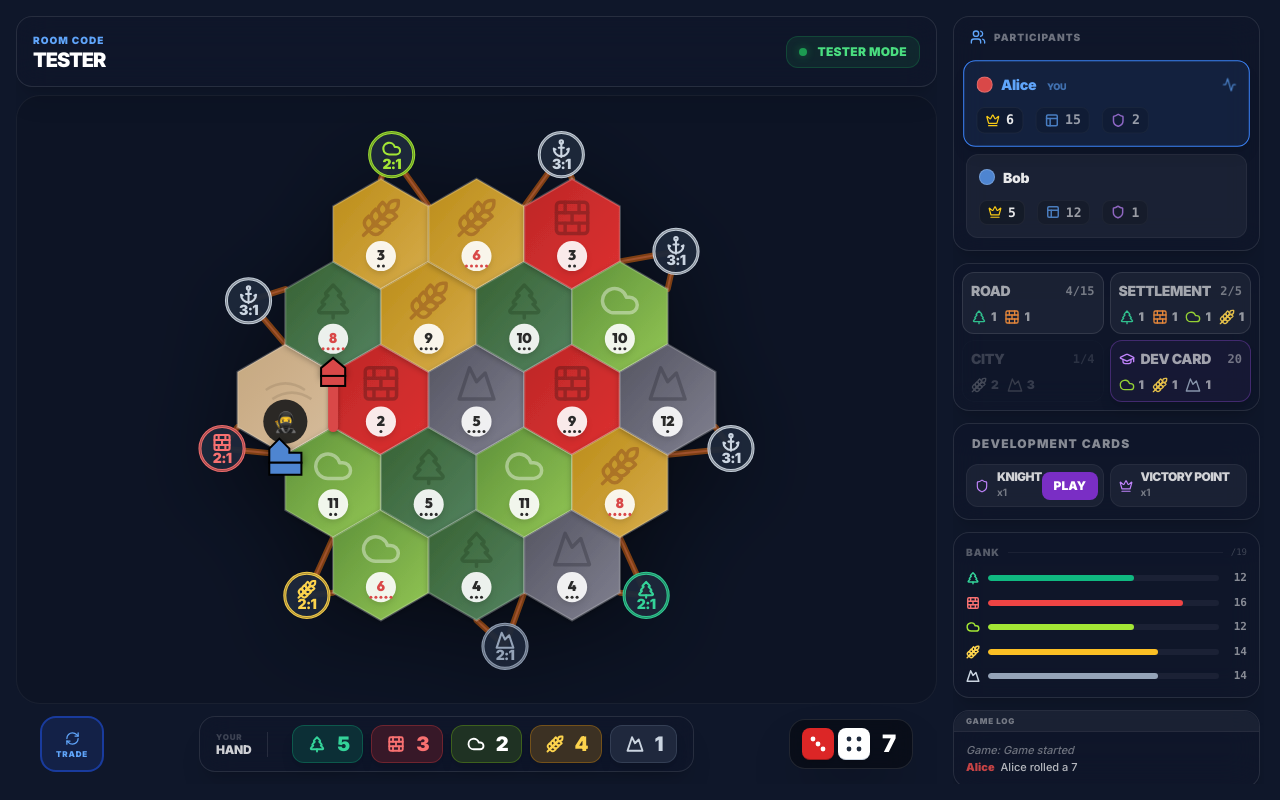
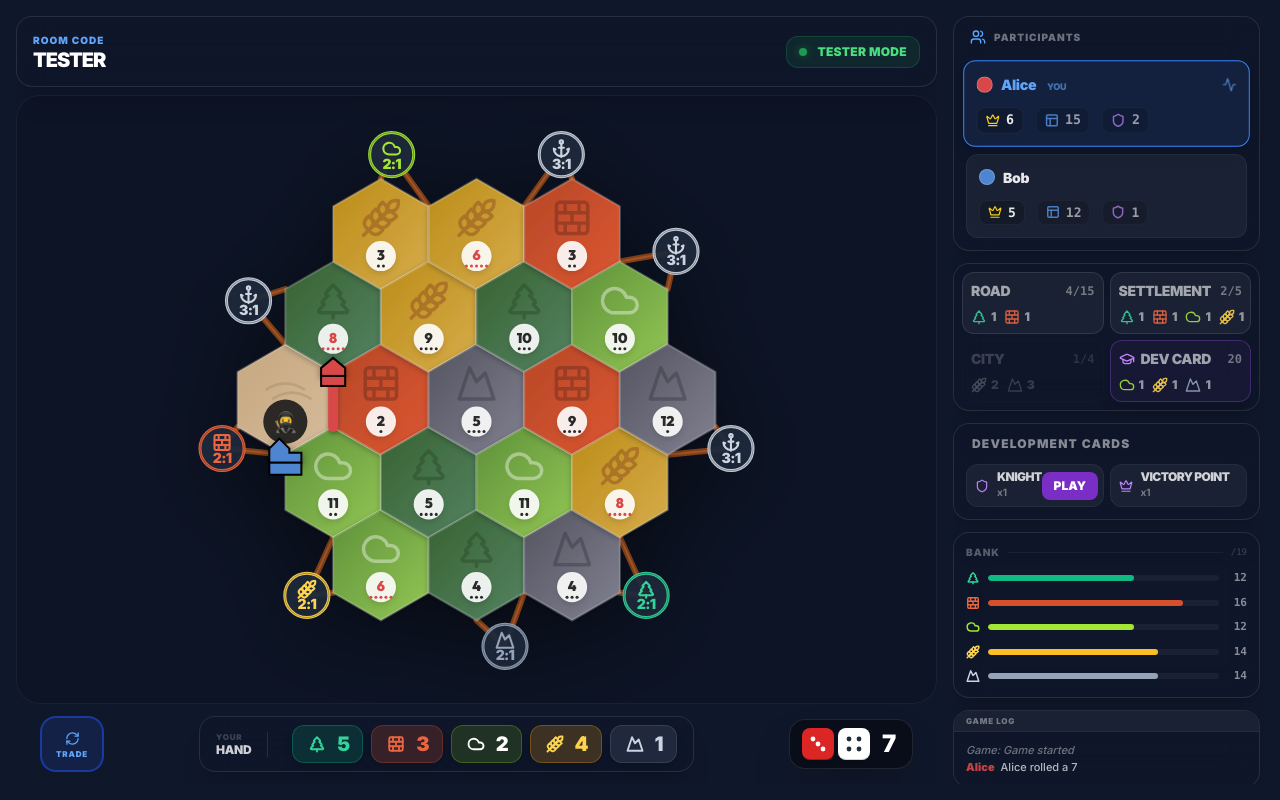
Before and after one commit to DillenLim/catan-clone, a Next.js app: page /test-ui in a window 1280 px wide. Built offline with nearby package versions, Linux system fonts and the light colour scheme.

Commit message:
UI: Refined brick resource color to custom rust/terra-cotta across all components

```diff
--- a/components/board/HexBoard.tsx
+++ b/components/board/HexBoard.tsx
@@ -59,7 +59,7 @@ export function HexBoard({ gameState, myPlayerId, onVertexClick, onEdgeClick, on
                         let Icon = Anchor;
                         let color = "#cbd5e1"; // slate-300
                         if (harborType === "wood") { Icon = TreePine; color = "#34d399"; } // emerald-400
-                        else if (harborType === "brick") { Icon = BrickWall; color = "#f87171"; } // red-400
+                        else if (harborType === "brick") { Icon = BrickWall; color = "#eb6640"; } // rust
                         else if (harborType === "wheat") { Icon = Wheat; color = "#fcd34d"; } // amber-300
                         else if (harborType === "ore") { Icon = Mountain; color = "#94a3b8"; } // slate-400
                         else if (harborType === "wool") { Icon = Cloud; color = "#a3e635"; } // lime-400
--- a/components/board/HexTile.tsx
+++ b/components/board/HexTile.tsx
@@ -48,10 +48,10 @@ const colors: Record<HexType, { from: string; to: string; icon: React.ReactNode
         )
     },
     hill: {
-        from: "#b91c1c", to: "#dc2626", // red-700 to red-600
+        from: "#b33d1c", to: "#d94e27", // rust
         icon: (
             <g transform="translate(-16, -16)" opacity="0.4">
-                <BrickWall size={32} color="#450a0a" strokeWidth={2} />
+                <BrickWall size={32} color="#541b0b" strokeWidth={2} />
             </g>
         )
     },
--- a/components/game/BankDisplay.tsx
+++ b/components/game/BankDisplay.tsx
@@ -11,7 +11,7 @@ const resourceOrder: (keyof ResourceBundle)[] = ["wood", "brick", "wool", "wheat
 
 const RESOURCE_META: Record<string, { icon: React.ReactNode; bar: string; text: string }> = {
     wood: { icon: <TreePine size={14} strokeWidth={2.5} />, bar: "bg-emerald-500", text: "text-emerald-400" },
-    brick: { icon: <BrickWall size={14} strokeWidth={2.5} />, bar: "bg-red-500", text: "text-red-400" },
+    brick: { icon: <BrickWall size={14} strokeWidth={2.5} />, bar: "bg-[#d6512b]", text: "text-[#eb6640]" },
     wool: { icon: <Cloud size={14} strokeWidth={2.5} />, bar: "bg-lime-400", text: "text-lime-400" },
     wheat: { icon: <Wheat size={14} strokeWidth={2.5} />, bar: "bg-amber-400", text: "text-amber-300" },
     ore: { icon: <Mountain size={14} strokeWidth={2.5} />, bar: "bg-slate-400", text: "text-slate-300" },
--- a/components/game/BuildMenu.tsx
+++ b/components/game/BuildMenu.tsx
@@ -13,7 +13,7 @@ interface Props {
 
 const ICON_MAP = {
     wood: <TreePine size={16} className="text-emerald-400" />,
-    brick: <BrickWall size={16} className="text-orange-400" />,
+    brick: <BrickWall size={16} className="text-[#eb6640]" />,
     wool: <Cloud size={16} className="text-lime-400" />,
     wheat: <Wheat size={16} className="text-amber-300" />,
     ore: <Mountain size={16} className="text-slate-400" />
--- a/components/game/ResourceHand.tsx
+++ b/components/game/ResourceHand.tsx
@@ -9,7 +9,7 @@ interface Props {
 
 export const RESOURCE_COLORS = {
     wood: "bg-emerald-600/20 text-emerald-400 border-emerald-500/30",
-    brick: "bg-red-600/20 text-red-400 border-red-500/30",
+    brick: "bg-[#d6512b]/20 text-[#eb6640] border-[#d6512b]/30",
     wool: "bg-lime-600/20 text-white border-lime-500/30",
     wheat: "bg-amber-500/20 text-amber-300 border-amber-500/30",
     ore: "bg-slate-500/20 text-slate-300 border-slate-500/30"
--- a/components/game/TradePanel.tsx
+++ b/components/game/TradePanel.tsx
@@ -14,7 +14,7 @@ const RESOURCES: ResourceType[] = ["wood", "brick", "wool", "wheat", "ore"];
 
 const ICON_MAP: Record<ResourceType, React.ReactNode> = {
     wood: <TreePine size={18} className="text-emerald-400" />,
-    brick: <BrickWall size={18} className="text-orange-400" />,
+    brick: <BrickWall size={18} className="text-[#eb6640]" />,
     wool: <Cloud size={18} className="text-lime-400" />,
     wheat: <Wheat size={18} className="text-amber-300" />,
     ore: <Mountain size={18} className="text-slate-400" />,
@@ -22,7 +22,7 @@ const ICON_MAP: Record<ResourceType, React.ReactNode> = {
 
 const ICON_MAP_SM: Record<ResourceType, React.ReactNode> = {
     wood: <TreePine size={13} className="text-emerald-400" />,
-    brick: <BrickWall size={13} className="text-orange-400" />,
+    brick: <BrickWall size={13} className="text-[#eb6640]" />,
     wool: <Cloud size={13} className="text-lime-400" />,
     wheat: <Wheat size={13} className="text-amber-300" />,
     ore: <Mountain size={13} className="text-slate-400" />,
--- a/components/ui/DevCardModal.tsx
+++ b/components/ui/DevCardModal.tsx
@@ -17,7 +17,7 @@ interface Props {
 const RESOURCES: ResourceType[] = ["wood", "brick", "wool", "wheat", "ore"];
 const RES_COLORS: Record<string, string> = {
     wood: "bg-emerald-700 text-white",
-    brick: "bg-orange-700 text-white",
+    brick: "bg-[#d6512b] text-white",
     wool: "bg-green-400 text-green-950",
     wheat: "bg-yellow-400 text-yellow-950",
     ore: "bg-slate-500 text-white",
--- a/components/ui/DiscardModal.tsx
+++ b/components/ui/DiscardModal.tsx
@@ -12,7 +12,7 @@ interface Props {
 const RESOURCES = ["wood", "brick", "wool", "wheat", "ore"] as const;
 const RESOURCE_COLORS: Record<string, string> = {
     wood: "bg-emerald-700 text-white",
-    brick: "bg-orange-700 text-white",
+    brick: "bg-[#d6512b] text-white",
     wool: "bg-green-400 text-green-950",
     wheat: "bg-yellow-400 text-yellow-950",
     ore: "bg-slate-500 text-white",
```
